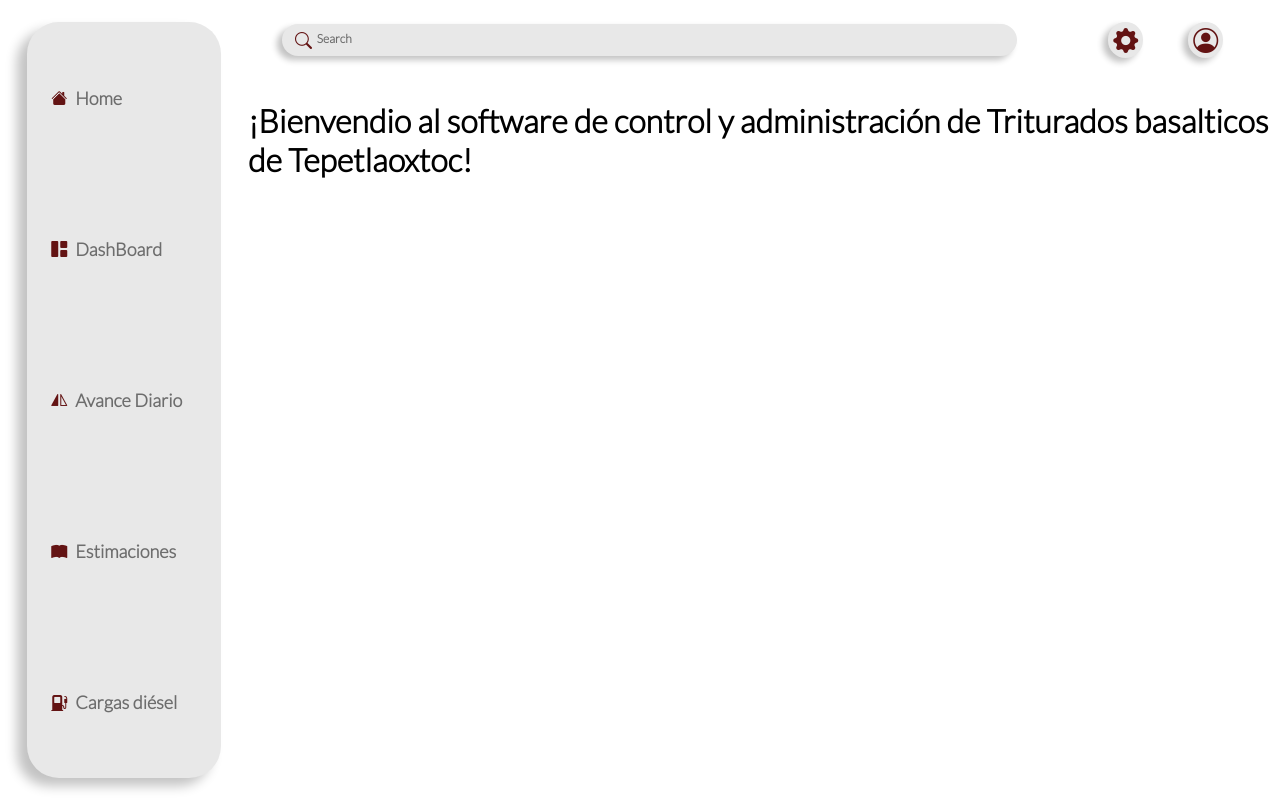
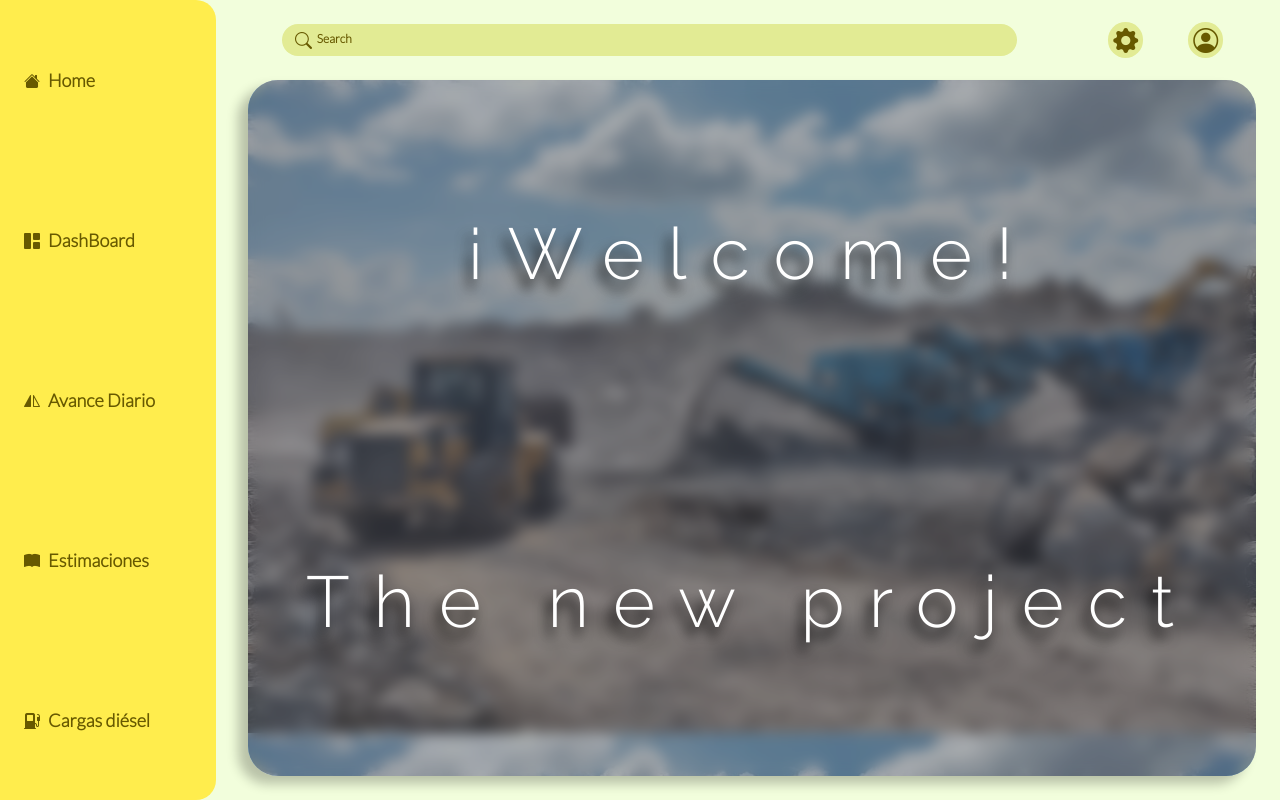
Before and after one commit to Ismael1699/itecsa-app, a React (Create React App) app: page / in a window 1280 px wide. Built offline with nearby package versions, Linux system fonts and the light colour scheme.

Commit message:
se eleige nuevos colores para la aplicacion, mas relacionados con TBT

```diff
--- a/src/App.css
+++ b/src/App.css
@@ -1,8 +1,11 @@
 #app{
+
     width: 100vw;
     height: 100vh;
     display: flex;
     justify-content: flex-start;
+    background-color: #F2FEDC;
+
 }
 
 #container-nav{
--- a/src/components/Home.js
+++ b/src/components/Home.js
@@ -1,18 +1,24 @@
 import React from 'react';
 import styled, { keyframes } from 'styled-components';
+import '../styles/Home.css';
+import tbt from '../img/tbt.png';
 
 const ContainerHome = styled.div`
 	height: 100%;
+	width: 100%;
 	border-radius: 30px;
+	display: flex;
+	background-image: url(${(props) => props.tbt});
+	box-shadow: -10px 8px 12px #0000003d;
 `;
 
 const Home = () => {
 	return (
-		<ContainerHome>
-			<h1>
-				¡Bienvendio al software de control y administración de
-				Triturados basalticos de Tepetlaoxtoc!
-			</h1>
+		<ContainerHome tbt={tbt}>
+			<div className='container-home'>
+				<h1>¡Welcome!</h1>
+				<h1>The new project</h1>
+			</div>
 		</ContainerHome>
 	);
 };
--- a/src/components/MenuMobileDropDown.js
+++ b/src/components/MenuMobileDropDown.js
@@ -11,6 +11,7 @@ const ContainerAllDisplay = styled.div`
 		left: -100vw;
 		display: flex;
 		transition: left 0.8s;
+		z-index: 1;
 	}
 	.actived {
 		left: 0;
--- a/src/index.css
+++ b/src/index.css
@@ -10,6 +10,7 @@ body {
     sans-serif;
   -webkit-font-smoothing: antialiased;
   -moz-osx-font-smoothing: grayscale;
+  background-color: #E8F0FF;
 }
 
 code {
@@ -18,7 +19,10 @@ code {
 }
 
 :root {
-  --accent-color: #631313;
-  --main-color: #E8E8E8;
-  --text-color: #6d6d6d;
+  /* #631313 */
+  /* #E8E8E8 */
+  --accent-color:#675900;
+  --main-color: #e2eb94;
+  --text-color: #675900;
+  --color-shadow:0;
 }
--- a/src/styles/Content.css
+++ b/src/styles/Content.css
@@ -1,7 +1,9 @@
 #content-container {
-    width: 100% ;
-    height: 90%;
+    width: calc(100% - 1.5rem) ;
+    height: calc(90% - 1.5rem);
     display: flex;
+    margin-right: 1.5rem;
+    margin-bottom: 1.5rem;
 }
 
 
--- /dev/null
+++ b/src/styles/Home.css
@@ -0,0 +1,32 @@
+@import url(https://fonts.googleapis.com/css?family=Raleway:800,400,300);
+
+.container-home{
+    width: 100%;
+    height: 100%;
+    border-radius: 30px;
+    background-color: rgba(68, 67, 67, 0.432);
+    backdrop-filter: blur(7px);
+    display: flex;
+    justify-content: space-around;
+    align-items: center;
+    flex-direction: column;
+
+}
+
+.container-home h1{
+    /* font-family: "Avant Garde",
+        Avantgarde,
+        "Century Gothic",
+        CenturyGthic,
+        "AppleGothic",
+        sans-serif; */
+
+    font-family: Raleway, Arial, sans-serif;
+    color: white;
+    font-size: 72px;
+    letter-spacing: 1.5rem;
+    font-weight: 300;
+    line-height: 1.5;
+    text-shadow: -5px 10px 13px rgb(0, 0, 0);
+
+}
--- a/src/styles/MenuMobileDropDown.css
+++ b/src/styles/MenuMobileDropDown.css
@@ -14,7 +14,7 @@
 #container-DropDown{
     width: 50%;
     height: 100%;
-    background-color: rgba(231, 231, 231, 0.712);
+    background-color: var(--main-color);
     backdrop-filter: blur(10px);
     display: flex;
     flex-direction: column;
--- a/src/styles/NavWeb.css
+++ b/src/styles/NavWeb.css
@@ -1,10 +1,9 @@
 #navWeb {
-    background-color: var(--main-color);
-    margin: 1.4rem 1.7rem 1.4rem 1.7rem;
-    border-radius: 2rem;
-    width: calc(100% - 3.4rem);
-    height: calc(100% - 2.8rem);
-    box-shadow: -10px 8px 12px #0000003d;
+    background: #FFED4D;
+    margin-right: 2rem;
+    width: calc(100% - 2rem) ;
+    height: 100% ;
+    border-radius: 0  20px 20px 0;
     display: flex;
     flex-direction: column;
     justify-content: space-around;
@@ -14,6 +13,7 @@
     font-size: 18px;
     color: var(--text-color);
     margin-left: 0.5rem;
+
 }
 
 .item-web{
--- a/src/styles/Search.css
+++ b/src/styles/Search.css
@@ -6,7 +6,7 @@
     background-color: var(--main-color);
     border-radius: 1rem;
     color: var(--text-color);
-    box-shadow: -5px 4px 6px #0000003d;
+    box-shadow: var(--color-shadow);
     display: flex;
     align-items: center;
 }
--- a/src/styles/TopBarWeb.css
+++ b/src/styles/TopBarWeb.css
@@ -21,7 +21,7 @@
     width: 2.2rem;
     height: 2.2rem;
     background-color: var(--main-color);
-    box-shadow: -5px 4px 6px #0000003d;
+    box-shadow: var(--color-shadow);
 
 }
 
```
Also changed, not shown: src/img/tbt.png (renamed from src/img/fondo.png.jpeg).
